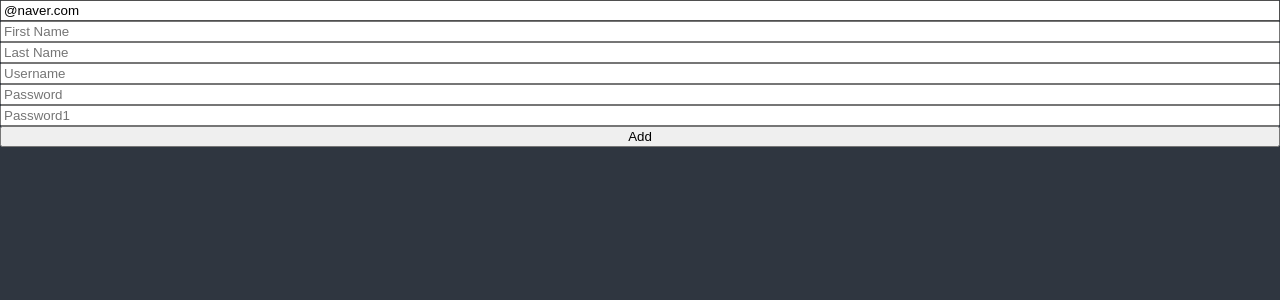
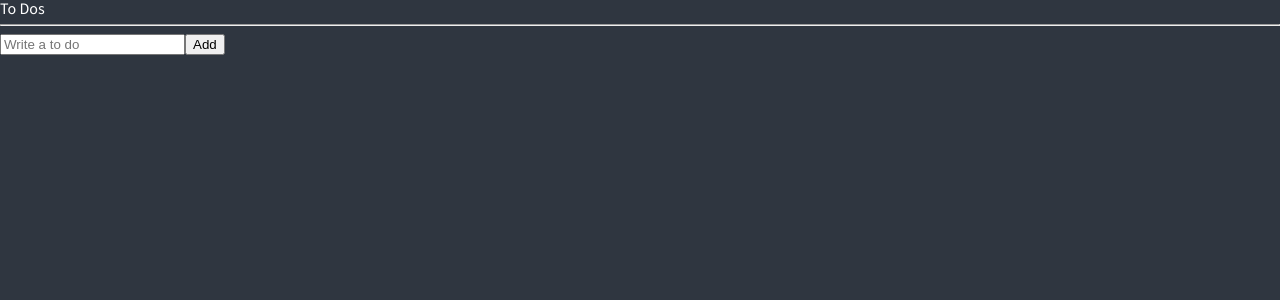
Before and after one commit to joyeajin/react_typescript_study_03_kanban, a React (Vite) app: page / in a window 1280 px wide. Shown: the top 300 px of the page. Built offline with nearby package versions, Linux system fonts and the light colour scheme.

Commit message:
useRecoilState 사용해서 todo 생성

```diff
--- a/src/App.tsx
+++ b/src/App.tsx
@@ -1,5 +1,5 @@
 import { createGlobalStyle } from "styled-components";
-import ToDoList from "./ToDoList";
+import ToDoList from "./components/ToDoList";
 
 const GlobalStyle = createGlobalStyle`
   @import url('https://fonts.googleapis.com/css2?family=Source+Sans+Pro:wght@300;400&display=swap');
--- a/src/ToDoList.tsx
+++ /dev/null
@@ -1,136 +0,0 @@
-import { useState } from "react";
-import { useForm } from "react-hook-form";
-
-// function ToDoList() {
-//   const [toDo, setToDo] = useState("");
-//   const [toDoError, setToDoError] = useState("");
-//   const onChange = (event: React.FormEvent<HTMLInputElement>) => {
-//     const {
-//       currentTarget: { value },
-//     } = event;
-//     setToDoError("");
-//     setToDo(value);
-//   };
-//   const onSubmit = (event: React.FormEvent<HTMLFormElement>) => {
-//     event.preventDefault();
-//     if (toDo.length < 10) {
-//       return setToDoError("To do should be longer");
-//     }
-//     console.log("submit");
-//   };
-//   return (
-//     <div>
-//       <form onSubmit={onSubmit}>
-//         <input onChange={onChange} value={toDo} placeholder="Write a to do" />
-//         <button>Add</button>
-//         {toDoError !== "" ? toDoError : null}
-//       </form>
-//     </div>
-//   );
-// }
-
-interface IFormData {
-  email: string;
-  firstName: string;
-  lastName?: string;
-  username: string;
-  password: string;
-  password1: string;
-  extraError?: string;
-}
-
-function ToDoList() {
-  const {
-    register,
-    handleSubmit,
-    formState: { errors },
-    setError,
-  } = useForm<IFormData>({
-    defaultValues: {
-      email: "@naver.com",
-    },
-  });
-
-  const onValid = (data: IFormData) => {
-    console.log(data);
-    if (data.password !== data.password1) {
-      setError(
-        "password1",
-        { message: "Password are not the same" },
-        { shouldFocus: true }
-      );
-    }
-    // setError("extraError", { message: "Server offline." });
-  };
-
-  console.log(errors);
-
-  return (
-    <div>
-      <form
-        style={{ display: "flex", flexDirection: "column" }}
-        onSubmit={handleSubmit(onValid)}
-      >
-        <input
-          {...register("email", {
-            required: "Email is required",
-            pattern: {
-              value: /^[A-Za-z0-9._%+-]+@naver.com$/,
-              message: "only naver.com emails allowed.",
-            },
-          })}
-          placeholder="Email"
-        />
-        <span>{errors?.email?.message}</span>
-        <input
-          {...register("firstName", {
-            required: "Write Here",
-            validate: {
-              noNico: (value) =>
-                value.includes("nico") ? "no nicos allowed" : true,
-              noNick: (value) =>
-                value.includes("nick") ? "no nicks allowed" : true,
-            },
-          })}
-          placeholder="First Name"
-        />
-        <span>{errors?.firstName?.message}</span>
-
-        <input
-          {...register("lastName", { required: "Write Here" })}
-          placeholder="Last Name"
-        />
-        <span>{errors?.lastName?.message}</span>
-
-        <input
-          {...register("username", { required: "Write Here", minLength: 10 })}
-          placeholder="Username"
-        />
-        <span>{errors?.username?.message}</span>
-
-        <input
-          {...register("password", { required: "Write Here", minLength: 5 })}
-          placeholder="Password"
-        />
-        <span>{errors?.password?.message}</span>
-
-        <input
-          {...register("password1", {
-            required: "Password is required",
-            minLength: {
-              value: 5,
-              message: "your password is too short",
-            },
-          })}
-          placeholder="Password1"
-        />
-        <span>{errors?.password1?.message}</span>
-
-        <button>Add</button>
-        <span>{errors?.extraError?.message}</span>
-      </form>
-    </div>
-  );
-}
-
-export default ToDoList;
--- /dev/null
+++ b/src/components/ToDoList.tsx
@@ -0,0 +1,57 @@
+import { useForm } from "react-hook-form";
+import {
+  atom,
+  useRecoilState,
+  useRecoilValue,
+  useSetRecoilState,
+} from "recoil";
+
+interface IForm {
+  toDo: string;
+}
+
+interface IToDo {
+  text: string;
+  category: "DONE" | "DOING" | "TO_DO";
+  id: number;
+}
+
+const toDoState = atom<IToDo[]>({
+  key: "toDo",
+  default: [],
+});
+
+function ToDoList() {
+  const [toDos, setToDos] = useRecoilState(toDoState);
+
+  const { register, handleSubmit, setValue } = useForm<IForm>();
+
+  const handleValid = ({ toDo }: IForm) => {
+    setToDos((oldToDos) => [
+      { text: toDo, id: Date.now(), category: "TO_DO" },
+      ...oldToDos,
+    ]);
+    setValue("toDo", "");
+  };
+
+  return (
+    <div>
+      <h1>To Dos</h1>
+      <hr />
+      <form onSubmit={handleSubmit(handleValid)}>
+        <input
+          {...register("toDo", { required: "Please Write To Do" })}
+          placeholder="Write a to do"
+        />
+        <button>Add</button>
+      </form>
+      <ul>
+        {toDos.map((toDo) => (
+          <li key={toDo.id}>{toDo.text}</li>
+        ))}
+      </ul>
+    </div>
+  );
+}
+
+export default ToDoList;
```
